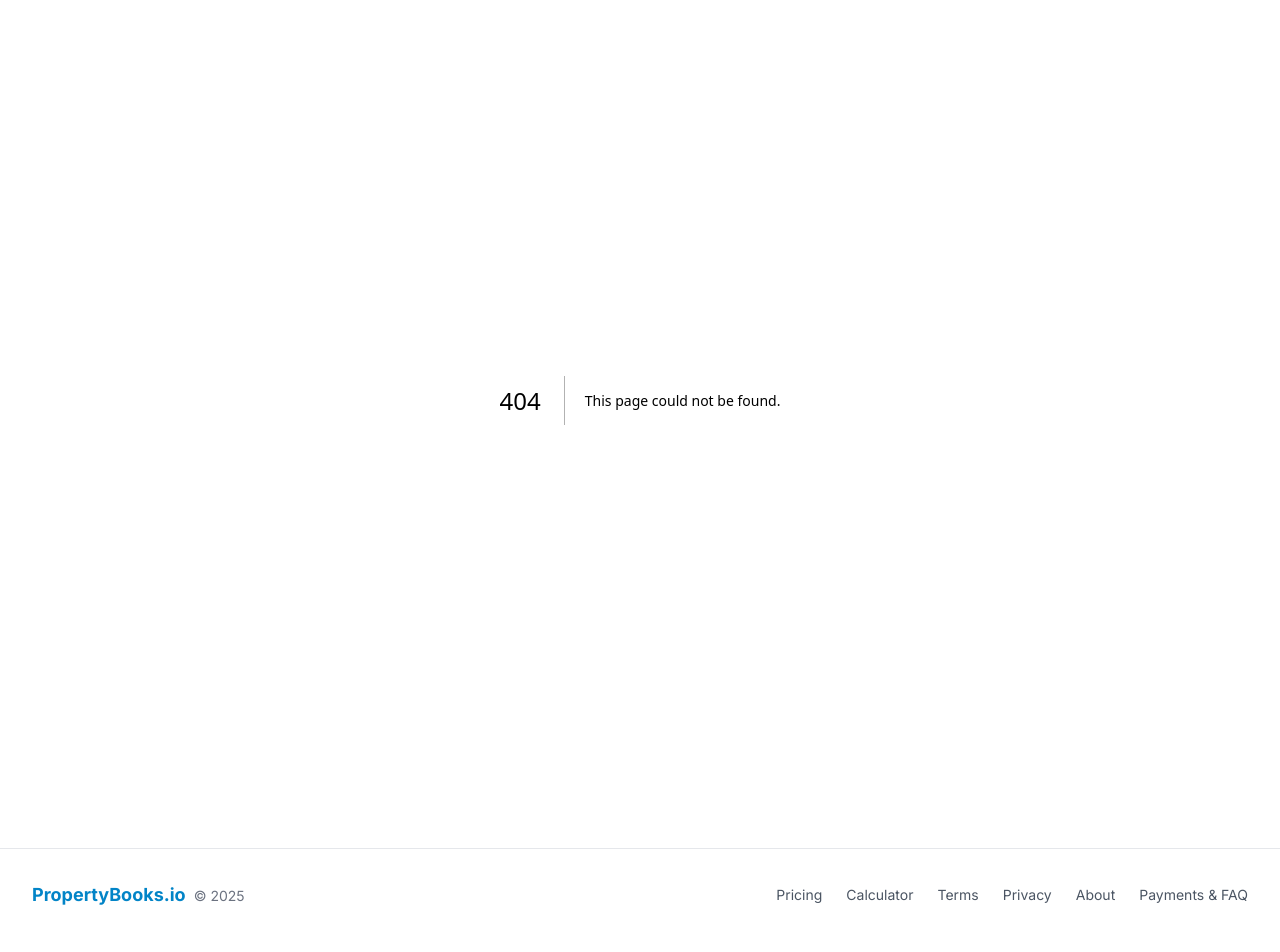
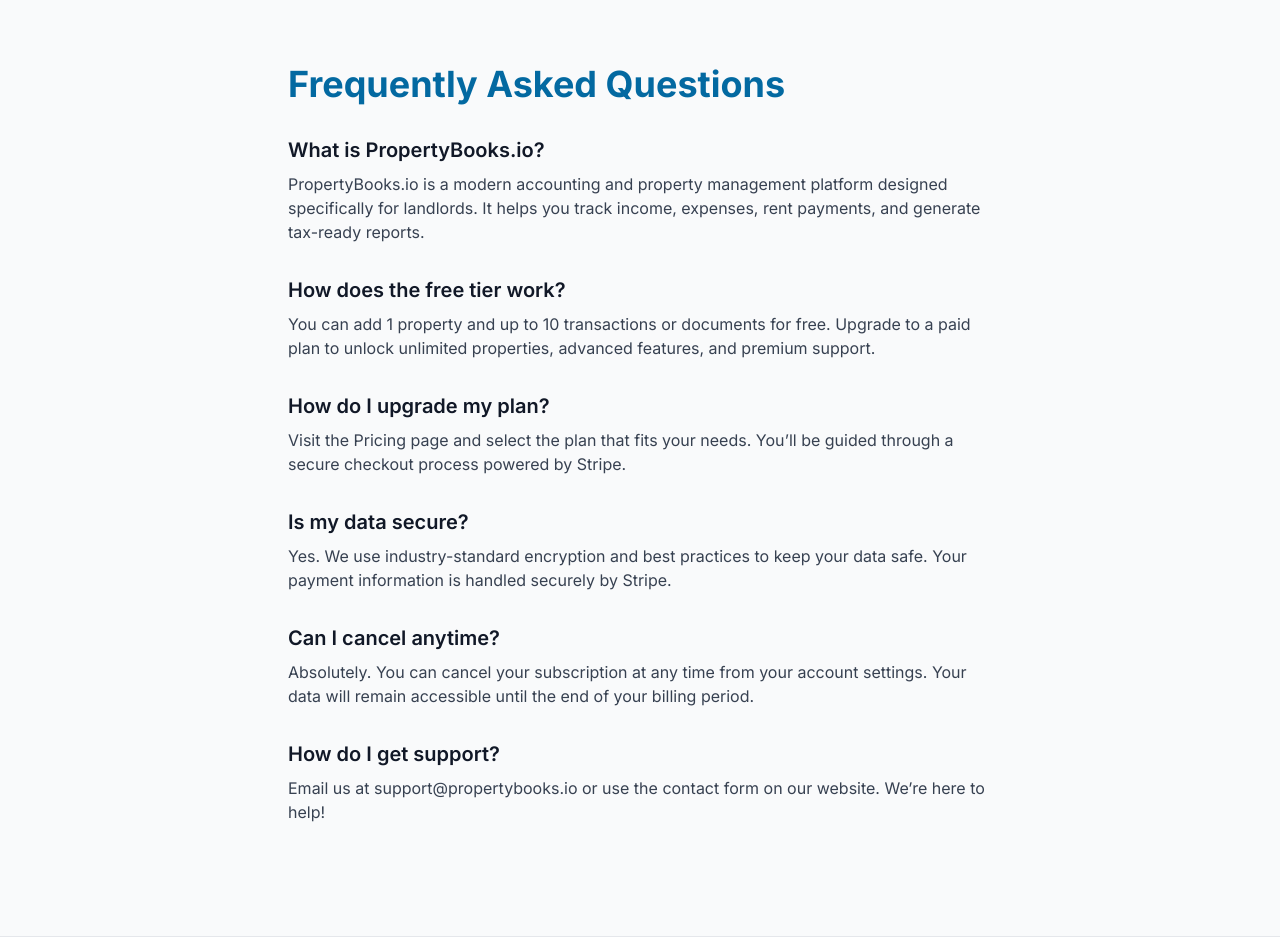
Before and after one commit to dcotters/Propertybooks.io, a Next.js app: page /faq in a window 1280 px wide. Before the commit this address had no page. Shown: the top 952 px of the page. Built offline with nearby package versions, Linux system fonts and the light colour scheme.

Commit message:
Add About, FAQ, and Contact pages; update footer links and content for all footer destinations

```diff
--- /dev/null
+++ b/app/about/page.tsx
@@ -0,0 +1,28 @@
+import React from 'react'
+
+export default function AboutPage() {
+  return (
+    <div className="max-w-3xl mx-auto py-16 px-4 sm:px-6 lg:px-8">
+      <h1 className="text-4xl font-bold text-primary-700 mb-6">About PropertyBooks.io</h1>
+      <p className="text-lg text-gray-700 mb-6">
+        PropertyBooks.io was founded by landlords who were tired of juggling spreadsheets, receipts, and tax headaches. We believe that managing rental properties should be simple, transparent, and stress-free.
+      </p>
+      <h2 className="text-2xl font-semibold text-gray-900 mb-4">Our Mission</h2>
+      <p className="mb-6 text-gray-700">
+        Our mission is to empower property owners to take control of their finances, maximize their investments, and spend less time on paperwork. We’re building the tools we wish we had when we started.
+      </p>
+      <h2 className="text-2xl font-semibold text-gray-900 mb-4">Our Values</h2>
+      <ul className="list-disc pl-6 text-gray-700 mb-6">
+        <li>Transparency and trust</li>
+        <li>Empowering landlords of all sizes</li>
+        <li>Modern, intuitive design</li>
+        <li>Continuous improvement</li>
+        <li>Customer-first support</li>
+      </ul>
+      <h2 className="text-2xl font-semibold text-gray-900 mb-4">Meet the Founder</h2>
+      <p className="mb-6 text-gray-700">
+        Hi, I’m David Cottingham. I built PropertyBooks.io after years of managing my own rentals and realizing there had to be a better way. If you have feedback or want to share your story, <a href="mailto:david@propertybooks.io" className="text-primary-600 underline">email me directly</a>.
+      </p>
+    </div>
+  )
+}
--- /dev/null
+++ b/app/contact/page.tsx
@@ -0,0 +1,38 @@
+import React, { useState } from 'react'
+
+export default function ContactPage() {
+  const [submitted, setSubmitted] = useState(false)
+
+  const handleSubmit = (e: React.FormEvent) => {
+    e.preventDefault()
+    setSubmitted(true)
+  }
+
+  return (
+    <div className="max-w-2xl mx-auto py-16 px-4 sm:px-6 lg:px-8">
+      <h1 className="text-4xl font-bold text-primary-700 mb-6">Contact Us</h1>
+      <p className="text-lg text-gray-700 mb-8">
+        Have a question, feature request, or need help? Fill out the form below or email us at <a href="mailto:support@propertybooks.io" className="text-primary-600 underline">support@propertybooks.io</a>.
+      </p>
+      {submitted ? (
+        <div className="bg-green-100 text-green-800 p-4 rounded mb-6">Thank you! We’ve received your message and will get back to you soon.</div>
+      ) : (
+        <form className="space-y-6" onSubmit={handleSubmit}>
+          <div>
+            <label htmlFor="name" className="block text-sm font-medium text-gray-700">Name</label>
+            <input id="name" name="name" type="text" required className="mt-1 block w-full border border-gray-300 rounded-md px-3 py-2" />
+          </div>
+          <div>
+            <label htmlFor="email" className="block text-sm font-medium text-gray-700">Email</label>
+            <input id="email" name="email" type="email" required className="mt-1 block w-full border border-gray-300 rounded-md px-3 py-2" />
+          </div>
+          <div>
+            <label htmlFor="message" className="block text-sm font-medium text-gray-700">Message</label>
+            <textarea id="message" name="message" rows={4} required className="mt-1 block w-full border border-gray-300 rounded-md px-3 py-2" />
+          </div>
+          <button type="submit" className="btn-primary w-full">Send Message</button>
+        </form>
+      )}
+    </div>
+  )
+}
--- /dev/null
+++ b/app/faq/page.tsx
@@ -0,0 +1,44 @@
+import React from 'react'
+
+const faqs = [
+  {
+    q: 'What is PropertyBooks.io?',
+    a: 'PropertyBooks.io is a modern accounting and property management platform designed specifically for landlords. It helps you track income, expenses, rent payments, and generate tax-ready reports.'
+  },
+  {
+    q: 'How does the free tier work?',
+    a: 'You can add 1 property and up to 10 transactions or documents for free. Upgrade to a paid plan to unlock unlimited properties, advanced features, and premium support.'
+  },
+  {
+    q: 'How do I upgrade my plan?',
+    a: 'Visit the Pricing page and select the plan that fits your needs. You’ll be guided through a secure checkout process powered by Stripe.'
+  },
+  {
+    q: 'Is my data secure?',
+    a: 'Yes. We use industry-standard encryption and best practices to keep your data safe. Your payment information is handled securely by Stripe.'
+  },
+  {
+    q: 'Can I cancel anytime?',
+    a: 'Absolutely. You can cancel your subscription at any time from your account settings. Your data will remain accessible until the end of your billing period.'
+  },
+  {
+    q: 'How do I get support?',
+    a: 'Email us at support@propertybooks.io or use the contact form on our website. We’re here to help!'
+  }
+]
+
+export default function FAQPage() {
+  return (
+    <div className="max-w-3xl mx-auto py-16 px-4 sm:px-6 lg:px-8">
+      <h1 className="text-4xl font-bold text-primary-700 mb-8">Frequently Asked Questions</h1>
+      <div className="space-y-8">
+        {faqs.map((faq, i) => (
+          <div key={i}>
+            <h2 className="text-xl font-semibold text-gray-900 mb-2">{faq.q}</h2>
+            <p className="text-gray-700">{faq.a}</p>
+          </div>
+        ))}
+      </div>
+    </div>
+  )
+}
--- a/components/Footer.tsx
+++ b/components/Footer.tsx
@@ -14,7 +14,8 @@
           <Link href="/terms" className="hover:text-primary-600">Terms</Link>
           <Link href="/privacy" className="hover:text-primary-600">Privacy</Link>
           <Link href="/about" className="hover:text-primary-600">About</Link>
-          <Link href="/faq" className="hover:text-primary-600">Payments & FAQ</Link>
+          <Link href="/faq" className="hover:text-primary-600">FAQ</Link>
+          <Link href="/contact" className="hover:text-primary-600">Contact</Link>
         </nav>
       </div>
     </footer>
```
